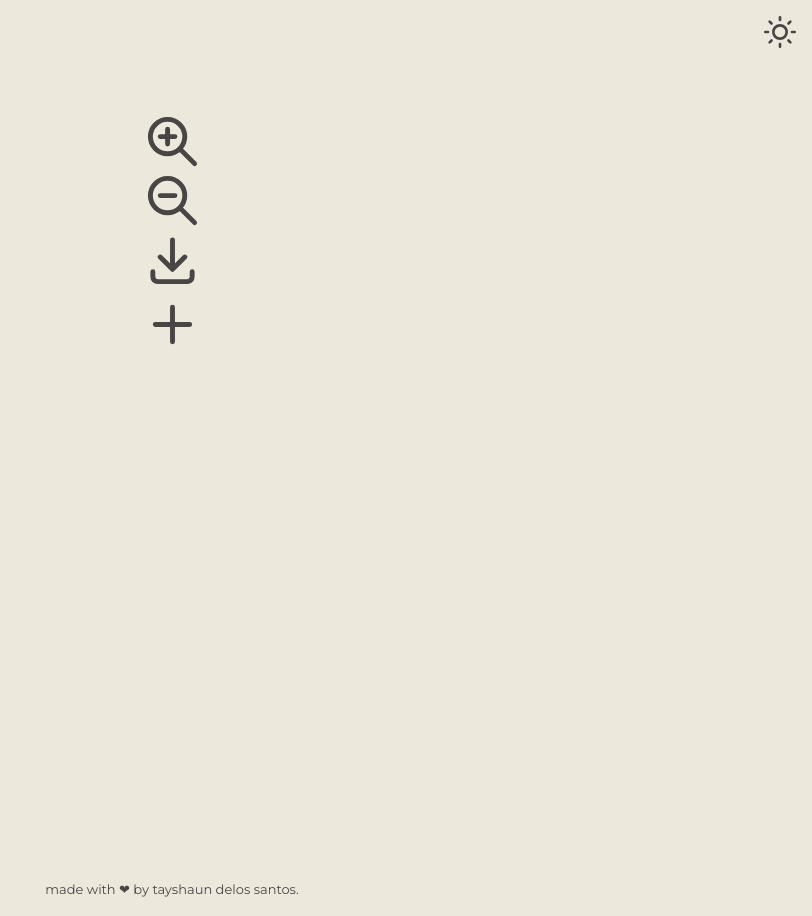
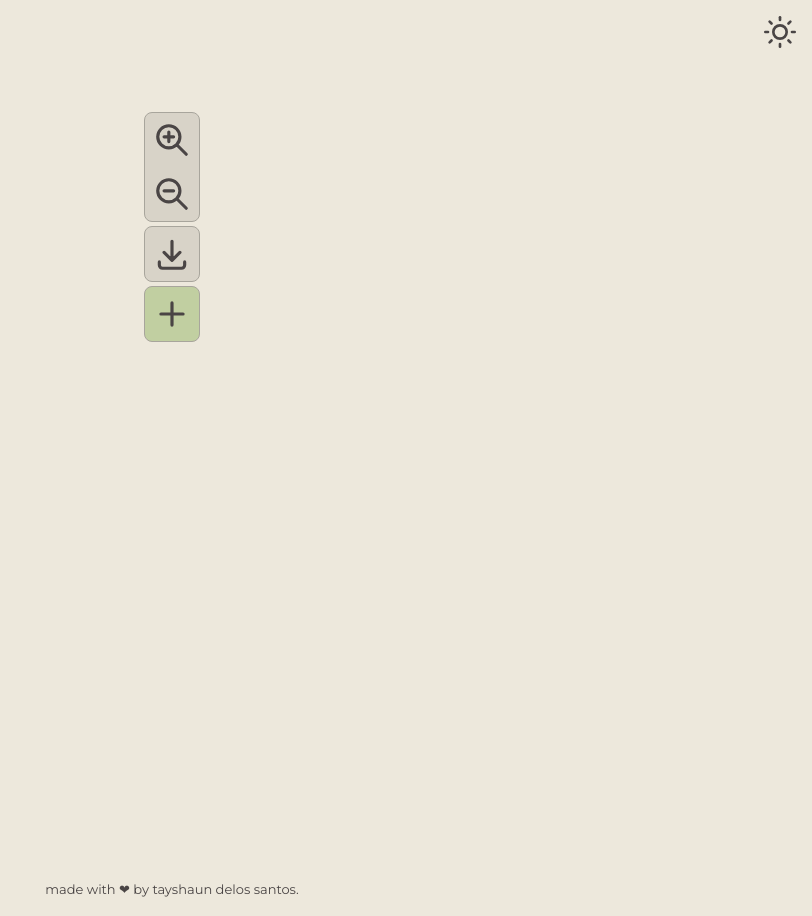
Before and after one commit to tayds25/our.day, a React (Vite) app: page /planner in a window 1280 px wide. Shown: the whole page, without its empty margins (468-1280 px from the left). Built offline with nearby package versions, Linux system fonts and the light colour scheme; a web font is replaced by a local one.

Commit message:
Changed dark bg color and added borders to buttons

```diff
--- a/src/components/Footer.tsx
+++ b/src/components/Footer.tsx
@@ -1,7 +1,7 @@
 import React from "react";
 
 const Footer: React.FC = () => (
-    <footer className="flex items-center justify-center w-full py-4 bg-cream-500 dark:bg-black-500">
+    <footer className="flex items-center justify-center w-full py-4 bg-cream-500 dark:bg-black-400">
         <span className="text-black-400 dark:text-cream-400 text-small font-body">
             made with &#10084; by tayshaun delos santos.
         </span>
--- a/src/components/Header.tsx
+++ b/src/components/Header.tsx
@@ -44,7 +44,7 @@ const Header: React.FC = () => {
     };
 
     return (
-        <header className="flex items-center justify-end w-full p-4 bg-cream-500 dark:bg-black-500">
+        <header className="flex items-center justify-end w-full p-4 bg-cream-500 dark:bg-black-400">
             <button
                 aria-label={darkMode ? "Switch to light mode" : "Switch to dark mode"}
                 onClick={handleToggle}
--- a/src/pages/Home.tsx
+++ b/src/pages/Home.tsx
@@ -1,7 +1,7 @@
 import React from "react";
 
 const Home: React.FC = () => (
-    <div className="relative flex flex-col items-center w-full min-h-screen pt-12 bg-cream-500 dark:bg-black-500">
+    <div className="relative flex flex-col items-center w-full min-h-screen pt-12 bg-cream-500 dark:bg-black-400">
         <h1
             className="mb-3 text-5xl text-green-700 font-display sm:text-6xl md:text-7xl lg:text-display dark:text-pink-700">
             our.day
--- a/src/pages/Planner.tsx
+++ b/src/pages/Planner.tsx
@@ -1,37 +1,39 @@
 import React from "react";
 
 const Planner: React.FC = () => (
-    <div className="relative flex flex-col items-center w-full min-h-screen pt-12 bg-cream-500 dark:bg-black-500">
+    <div className="relative flex flex-col items-center w-full min-h-screen pt-12 bg-cream-500 dark:bg-black-400">
 
-        <div className="flex flex-col">
+        <div className="flex flex-col items-center gap-1">
+            <div className="flex flex-col p-2 space-y-4 border-[1px] rounded-lg bg-cream-600 dark:bg-black-600 border-cream-700 dark:border-black-300">
                 <button>
-                <svg className="text-black-400 dark:text-cream-400" xmlns="http://www.w3.org/2000/svg" width="59px" height="59px" viewBox="0 0 24 24">
+                    <svg className="text-black-400 dark:text-cream-400" xmlns="http://www.w3.org/2000/svg" width="38px" height="38px" viewBox="0 0 24 24">
                         <path fill="none" stroke="currentColor" strokeLinecap="round" strokeLinejoin="round" strokeWidth={2} d="M3 10a7 7 0 1 0 14 0a7 7 0 1 0-14 0m4 0h6m-3-3v6m11 8l-6-6"></path>
                     </svg>
                 </button>
                 <button>
-                <svg className="text-black-400 dark:text-cream-400" xmlns="http://www.w3.org/2000/svg" width="59px" height="59px" viewBox="0 0 24 24">
+                    <svg className="text-black-400 dark:text-cream-400" xmlns="http://www.w3.org/2000/svg" width="38px" height="38px" viewBox="0 0 24 24">
                         <path fill="none" stroke="currentColor" strokeLinecap="round" strokeLinejoin="round" strokeWidth={2} d="M3 10a7 7 0 1 0 14 0a7 7 0 1 0-14 0m4 0h6m8 11l-6-6"></path>
                     </svg>
                 </button>
             </div>
 
-        <div>
+            <div className="flex flex-col p-2 space-y-4 border-[1px] rounded-lg bg-cream-600 dark:bg-black-600 border-cream-700 dark:border-black-300">
                 <button>
-                <svg className="text-black-400 dark:text-cream-400" xmlns="http://www.w3.org/2000/svg" width="59px" height="59px" viewBox="0 0 24 24">
+                    <svg className="text-black-400 dark:text-cream-400" xmlns="http://www.w3.org/2000/svg" width="38px" height="38px" viewBox="0 0 24 24">
                         <path fill="none" stroke="currentColor" strokeLinecap="round" strokeLinejoin="round" strokeWidth={2} d="M4 17v2a2 2 0 0 0 2 2h12a2 2 0 0 0 2-2v-2M7 11l5 5l5-5m-5-7v12"></path>
                     </svg>
                 </button>
             </div>
 
-        <div>
+            <div className="flex flex-col p-2 space-y-4 border-[1px] rounded-lg bg-green-500 dark:bg-pink-500 border-cream-700 dark:border-black-300">
                 <button>
-                <svg className="text-black-400 dark:text-cream-400" xmlns="http://www.w3.org/2000/svg" width="59px" height="59px" viewBox="0 0 24 24">
+                    <svg className="text-black-400 dark:text-black-400" xmlns="http://www.w3.org/2000/svg" width="38px" height="38px" viewBox="0 0 24 24">
                         <path fill="none" stroke="currentColor" strokeLinecap="round" strokeLinejoin="round" strokeWidth={2} d="M12 5v14m-7-7h14"></path>
                     </svg>
                 </button>
             </div>
         </div>
+    </div>
 );
 
 export default Planner;
```
Lines whose indentation alone changed are shown as unchanged.
